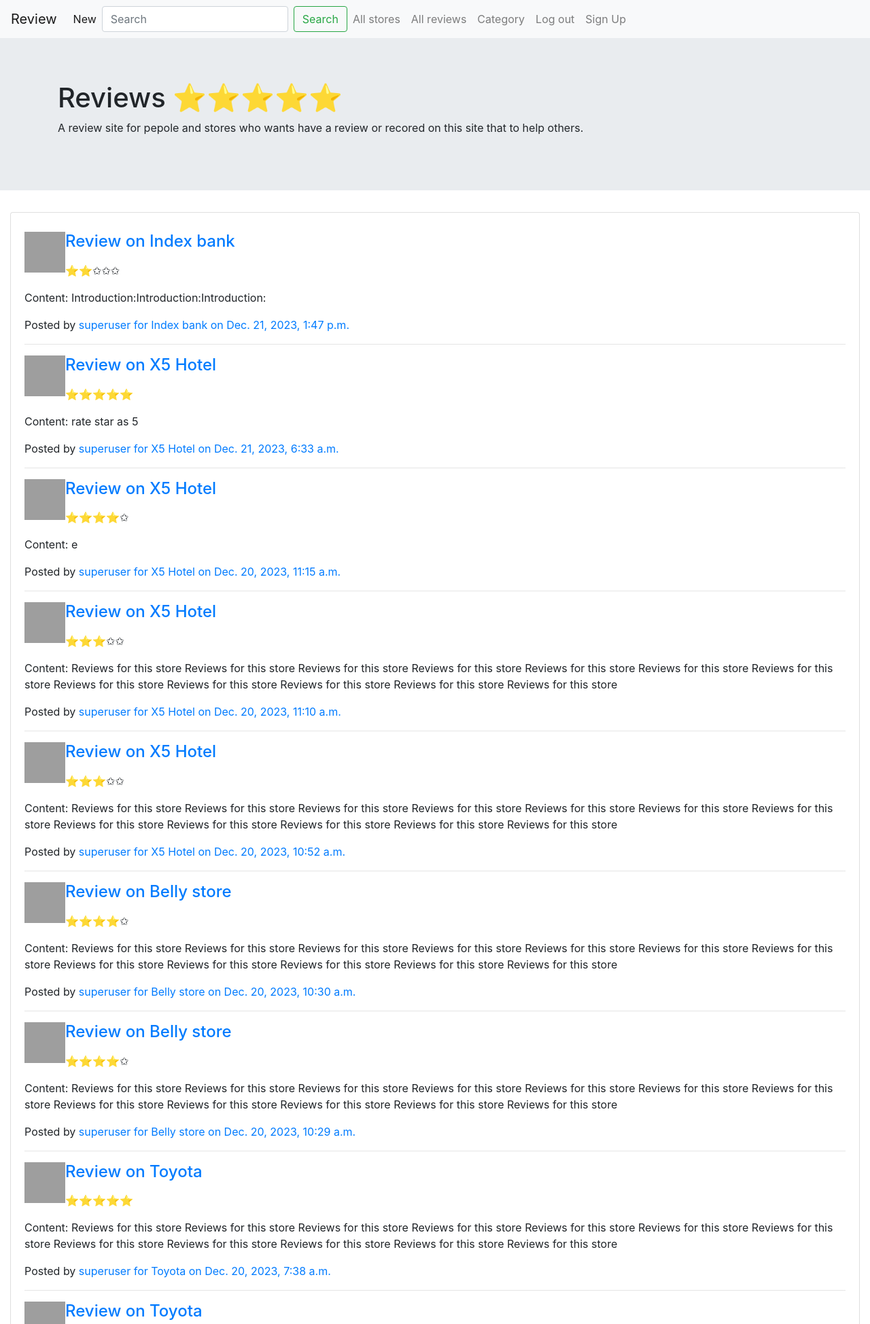
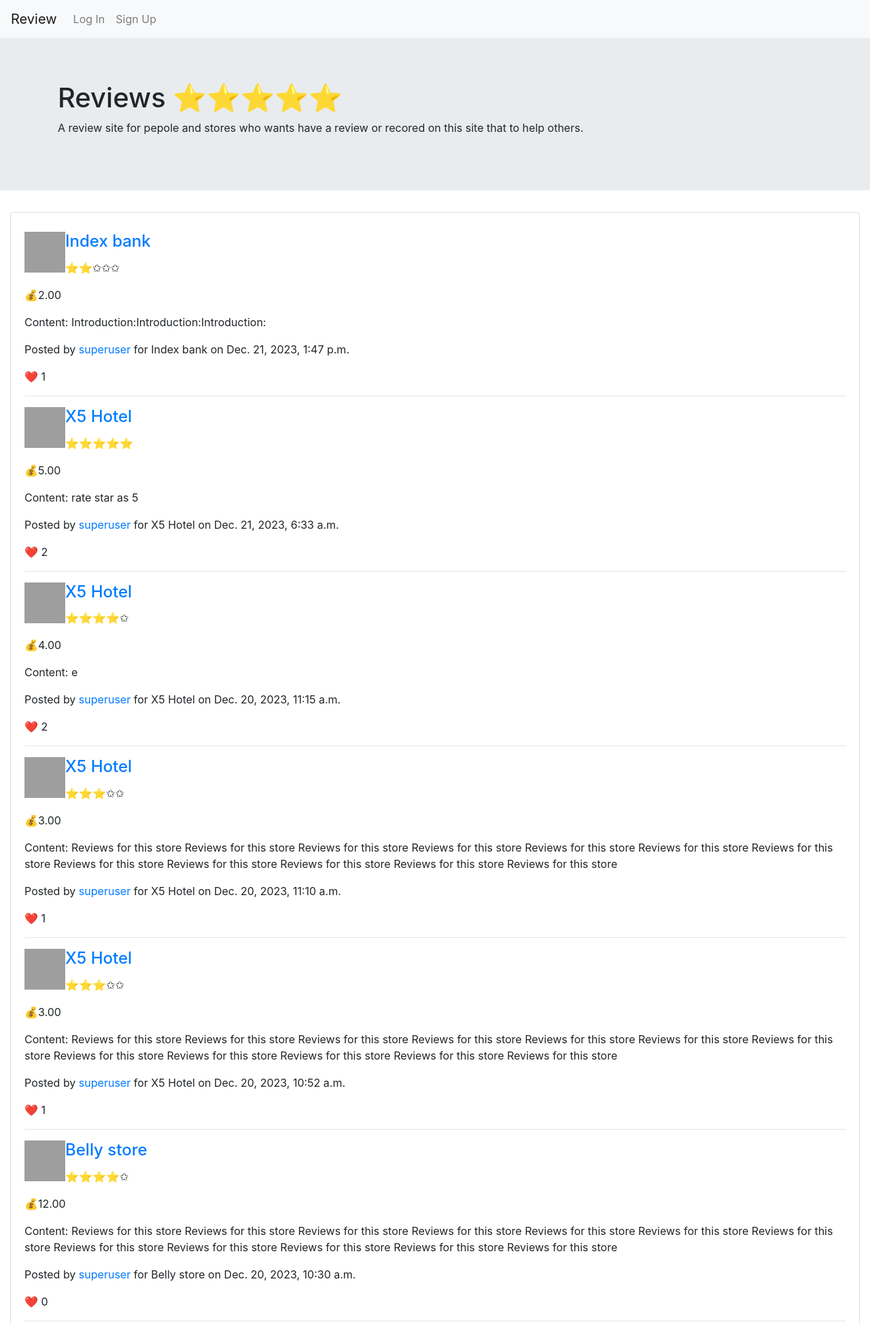
Before and after one commit to ffcweb/review, a Django app: page /rate/all_reviews/ in a window 1280 px wide. Shown: the top 1948 px of the page at 68% size. Run offline with Django 3.2, Linux system fonts and the light colour scheme; data comes from the database, SQL or seed files in the repository; both versions use the stored data as it was after the commit; some libraries are stand-ins or nearby versions; grey boxes are pictures that could not be loaded.

Commit message:
added like count on the all reveiws page

```diff
--- a/finalproject/finalproject/urls.py
+++ b/finalproject/finalproject/urls.py
@@ -20,7 +20,6 @@
     path("admin/", admin.site.urls),
     # path("", include("rate.urls")),
 
-
     path('rate/', include('rate.urls')),
     # Now, you should be able to access the reviews view at
     # the URL http://yourdomain.com/rate/reviews/.
--- /dev/null
+++ b/finalproject/rate/static/rate/like_review.js
@@ -0,0 +1,45 @@
+function getCookie(name) {
+    const value = `; ${document.cookie}`;
+    const parts = value.split(`; ${name}=`);
+    if (parts.length === 2) return parts.pop().split(';').shift();
+}
+
+function updateLikeUI(data) {
+    const new_like_count = data.new_like_count
+    const review_id = data.review_id
+    const spanReviewLikeCount = document.getElementById(`review_${review_id}_like_count`);
+    spanReviewLikeCount.innerHTML = new_like_count;
+}
+
+
+
+function handleToggleLike(review_id) {
+    // console.log('Follow/Unfollow button clicked!');
+    const csrftoken = getCookie('csrftoken');
+
+    // Make the POST request
+    fetch(`/rate/toggle_like/${review_id}/`, {
+        method: 'POST',
+        headers: {
+            'Content-Type': 'application/json',
+            'X-CSRFToken': csrftoken,
+        },
+    })
+    .then(response => {
+        if (!response.ok) {
+            throw new Error(`Server error: ${response.status} ${response.statusText}`);
+        }
+        return response.json();
+    })
+    .then(data => {
+        console.log('Response data:', data);
+
+        // Check if updateFollowUI is defined before calling it.
+        if (typeof updateLikeUI === 'function') {
+            updateLikeUI(data);
+        } else {
+            console.error('Check if updateLikeUI is defined before calling it');
+        }
+    })
+    .catch(error => console.error('Error:', error.message));
+}
--- a/finalproject/rate/templates/rate/all_reviews.html
+++ b/finalproject/rate/templates/rate/all_reviews.html
@@ -14,16 +14,31 @@
             <h5 class="mt-0"></h5>
             {% for review in reviews %}
             <img src="{{ review.image_url }}" class="float-left" alt="iamge" width="60" height="60">
-            <h4 class="card-title"><p>
-              <a href="{% url 'store_profile' review.store.id %}"> Review on
-              {{ review.store.name }}</a></p>
+            <h4 class="card-title">
+
+                <a href="{% url 'store_profile' review.store.id %}">
+                  {{ review.store.name }}
+                </a>
+
             </h4>
             <p class="review_rate_stars">{{ review.star_rating }}</p>
+           <p>💰{{ review.spending }}</p>
+
+
             <p class="card-text">Content: {{ review.content }}</p>
             <!-- <div class="alert alert-secondary"><p class="card-text">Content: {{ review.content }}</p></div> -->
             <span hidden><h2> ID : {{ store.id }} </h2></span>
+
             <!-- <p class="card-text">Category: {{ store.category }}</p> -->
-            <p class="card-text">Posted by <a href="{% url 'user_profile' review.user_id %}"> {{ review.user }} for {{ review.store }} on {{ review.timestamp }} </p>
+            <p class="card-text">Posted by
+              <a href="{% url 'user_profile' review.user_id %}">
+                {{ review.user }}
+              </a>for {{ review.store }} on {{ review.timestamp }}
+            </p>
+            <div>
+              <span class="like_button" onclick="handleToggleLike({{ review.id }})" style="cursor: pointer">❤️</span>
+              <span id="review_{{ review.id }}_like_count">{{review.like_count}}</span>
+            </div>
               <hr>
             {% endfor %}
           </div>
@@ -57,6 +72,7 @@
 </div>
 
 <script src="{% static 'rate/display_stars.js' %}"></script>
+<script src="{% static 'rate/like_review.js' %}"></script>
 
 {% endblock %}
 {% endblock %}
--- a/finalproject/rate/templates/rate/layout.html
+++ b/finalproject/rate/templates/rate/layout.html
@@ -21,8 +21,8 @@
      {% csrf_token %}
     </head>
 
+
     <body>
-
       <header>
         <title>
           <!--header content, including the logo -->
@@ -31,21 +31,15 @@
           </div>
         </title>
 
-        <!-- <div class="container-fluid">
+        <div class="container-fluid">
           <div class="store-container">
             {% if user.is_authenticated %}
             <div class="alert alert-success" role="alert" href="#"><p class="mb-0">Well done! You have signe in as : {{ user.username }}</p></div>
-            {% else %}
-            <a href="{% url 'login' %}">Login</a>
-            <a href="{% url 'register' %}">Sign Up</a>
             {% endif %}
           </div>
-        </div> -->
+        </div>
 
         <!-- Navigation menu, etc. -->
-
-        {% block header %}
-
         <nav class="navbar navbar-expand-lg navbar-light bg-light">
           <a class="navbar-brand" href="#">Review</a>
           <button class="navbar-toggler" type="button" data-toggle="collapse" data-target="#navbarSupportedContent" aria-controls="navbarSupportedContent" aria-expanded="false" aria-label="Toggle navigation">
@@ -55,19 +49,6 @@
             <ul class="navbar-nav mr-auto">
 
               {% if user.is_authenticated %}
-
-          <!-- <li class="nav-item">
-              <a class="nav-link" href="{% url 'create_review' %}">Create Reviews</a>
-          </li> -->
-
-          <li class="nav-item active">
-              <a class="nav-link" href="{% url 'index' %}">New <span class="sr-only">(current)</span></a>
-          </li>
-
-          <li class="nav-item">
-            <a class="nav-link" href="{% url 'user_profile' user_id=user.id %}">Profile</a>
-          </li>
-
               <!-- <form class="form-inline my-2 my-lg-0">
                 <input class="form-control mr-sm-2" type="search" placeholder="Search" aria-label="Search">
                 <button class="btn btn-outline-success my-2 my-sm-0" type="submit">Search</button>
@@ -78,59 +59,37 @@
                 <button class="btn btn-outline-success my-2 my-sm-0" type="submit">Search</button>
               </form>
 
-
-          <li class="nav-item">
-              <a class="nav-link" href="{% url 'store_list' %}">All stores</a>
+              <li class="nav-item active">
+                <a class="nav-link" href="{% url 'index' %}">New <span class="sr-only">(current)</span></a>
               </li>
 
               <li class="nav-item">
-              <a class="nav-link" href="{% url 'all_reviews' %}">All reviews</a>
+                <a class="nav-link" href="{% url 'user_profile' user_id=user.id %}">Profile</a>
+              </li>
+
+              <li class="nav-item">
+                  <a class="nav-link" href="{% url 'store_list' %}">Stores</a>
+              </li>
+
+              <li class="nav-item">
+                  <a class="nav-link" href="{% url 'all_reviews' %}">Reviews</a>
               </li>
 
               <li class="nav-item">
                 <a class="nav-link" href="{% url 'category_list' %}">Category</a>
               </li>
+              <!-- <li class="nav-item">
+                <a class="nav-link" href="{% url 'search_store' %}">search_results</a>
+              </li> -->
 
               <li class="nav-item">
-            <a class="nav-link" href="{% url 'search_store' %}">search_results</a>
+                <a class="nav-link" href="{% url 'logout' %}">Log Out</a>
               </li>
-
-
-          <li class="nav-item">
-            <a class="nav-link" href="{% url 'login' %}">Log out</a>
-          </li>
-          </ul>
 
               {% else %}
 
-          <li class="nav-item active">
-              <a class="nav-link" href="{% url 'index' %}">New <span class="sr-only">(current)</span></a>
-          </li>
-
-          <!-- <form class="form-inline my-2 my-lg-0">
-            <input class="form-control mr-sm-2" type="search" placeholder="Search" aria-label="Search">
-            <button class="btn btn-outline-success my-2 my-sm-0" type="submit">Search</button>
-          </form> -->
-
-
-          <form class="form-inline my-2 my-lg-0" action="{% url 'search_store' %}" method="get">
-            <input class="form-control mr-sm-2" type="search" placeholder="Search" aria-label="Search" name="q">
-            <button class="btn btn-outline-success my-2 my-sm-0" type="submit">Search</button>
-        </form>
               <li class="nav-item">
-              <a class="nav-link" href="{% url 'store_list' %}">All stores</a>
-          </li>
-
-          <li class="nav-item">
-              <a class="nav-link" href="{% url 'all_reviews' %}">All reviews</a>
-          </li>
-
-          <li class="nav-item">
-            <a class="nav-link" href="{% url 'category_list' %}">Category</a>
-          </li>
-
-          <li class="nav-item">
-            <a class="nav-link" href="{% url 'login' %}">Log out</a>
+                <a class="nav-link" href="{% url 'login' %}">Log In</a>
               </li>
 
               <li class="nav-item">
@@ -139,10 +98,7 @@
             </ul>
           </div>
         </nav>
-
     {% endif %}
-
-{% endblock %}
 </header>
 
 
--- a/finalproject/rate/urls.py
+++ b/finalproject/rate/urls.py
@@ -1,6 +1,6 @@
 
 from django.urls import path
-from .views import all_reviews, category_list,category_detail, search_store, toggle_follow_store
+from .views import all_reviews, category_list,category_detail, search_store, toggle_follow_store,toggle_like
 # from .views import  toggle_follow_store
 
 from . import views
@@ -24,7 +24,8 @@
 
     path('user_profile/<int:user_id>/', views.user_profile, name='user_profile'),
 
-    path('toggle-follow/<int:store_id>/', toggle_follow_store, name='toggle_follow_store'),
+    path('toggle_follow/<int:store_id>/', toggle_follow_store, name='toggle_follow_store'),
+    path('toggle_like/<int:review_id>/', toggle_like, name='toggle_like'),
 
     path('popular_stores/', views.popular_stores, name='popular_stores'),
     path('star_stores/', views.star_stores, name='star_stores'),
--- a/finalproject/rate/views.py
+++ b/finalproject/rate/views.py
@@ -129,8 +129,10 @@
 def all_reviews(request, ):
     reviews = Review.objects.all().order_by('-timestamp')
 
-    # for review in reviews:
-    #     review.store_name = review.store.name
+    for review in reviews:
+        likes = LikeReview.objects.filter(review=review)
+        review.like_count = len(likes)
+
 
     # Use pagination built-in function.
     paginator = Paginator(reviews, 10)  # Show 10 reviews per page.
@@ -178,7 +180,6 @@
 
 def store_profile(request, store_id):
     store = get_object_or_404(Store, id = store_id)
-    print("=================", store)
     reviews = Review.objects.filter(store = store).order_by('-timestamp')
 
     if len(reviews)>0:
@@ -206,7 +207,6 @@
 # ================================================
 
 def user_profile(request, user_id):
-
     # First, get all the reviews in timestamp order.
     user = get_object_or_404(User, id = user_id)
     user_reviews = Review.objects.filter(user=user).order_by('-timestamp')
@@ -229,8 +229,10 @@
         'paginated_user_reviews':paginated_user_reviews
     }
     print(context)
-    # return render(request, 'rate/user_profile.html', context)
     return render(request, 'rate/user_profile.html', context)
+
+    # return render(request, 'rate/store_profile.html', { "user": user, 'reviews': paginated_reviews})
+    # return render(request, 'rate/user_profile.html', { 'reviews': reviews })
 
     # ==============================================
 def popular_stores(request):
@@ -259,6 +261,7 @@
     follower_store_pair = StoreFollowers.objects.filter(follower=follower, store=store)
     print(follower_store_pair)
 
+
     # if request.method == 'POST':
     #     if storeToFollow in storeFollowers.follower.all():
     #         storeFollowers.follower.remove(storeToFollow)
@@ -270,35 +273,31 @@
     # return JsonResponse({'follower': StoreFollowers.follower})
 
 
-
+# Review_id :is from the urls.py
 @require_POST
 @login_required
-def follow_toggle(request, encoded_username):
-    user_to_toggle = get_object_or_404(User, username=encoded_username)
-    user_profile = request.user
+def toggle_like(request,review_id):
+    user= request.user
+    user_reivew_pair=LikeReview.objects.filter(
+        user=user, review_id=review_id
+    )
 
-    if user_profile == user_to_toggle:
-       return JsonResponse({'error': 'You cannot follow yourself.'}, status=400)
+    if user_reivew_pair.exists():
+        # the pair above exists then delete the data.
+        user_reivew_pair.delete()
+    else:
+        # else add a new recored in LikeReview table.
+        LikeReview.objects.create(user=user,review_id=review_id)
 
-    # Toggle follow status
-    is_following = False
-    if user_profile.followers.filter(username=user_to_toggle.username).exists():
-        user_profile.followers.remove(user_to_toggle)
-        is_following = False
-    else:
-        user_profile.followers.add(user_to_toggle)
-        is_following = True
+    # filter the new added recored
+    likes = LikeReview.objects.filter(review_id=review_id)
 
-    # Update follower and following counts for both users
-    followers_count = user_profile.followers.count()
-    following_count = user_profile.following.count()
+    #  count the number of likes fot this review ID, including the one just added.
+    new_like_count = len(likes)
 
-    followers_count = user_to_toggle.followers.count()
-    following_count = user_to_toggle.following.count()
-
-    data = {
-        'followers_count': followers_count,
-        'following_count': following_count,
-        'is_following': is_following,
+    # return these data to the front-end
+    data ={
+        'review_id':review_id,
+        'new_like_count':new_like_count,
     }
     return JsonResponse(data)
```
Also changed, not shown: finalproject/rate/templates/rate/store_list.html (+12 -8 lines), finalproject/rate/templates/rate/store_profile.html (+10 -6 lines), finalproject/rate/templates/rate/user_profile.html (+13 -14 lines), finalproject/db.sqlite3. Lines whose indentation alone changed are shown as unchanged.
